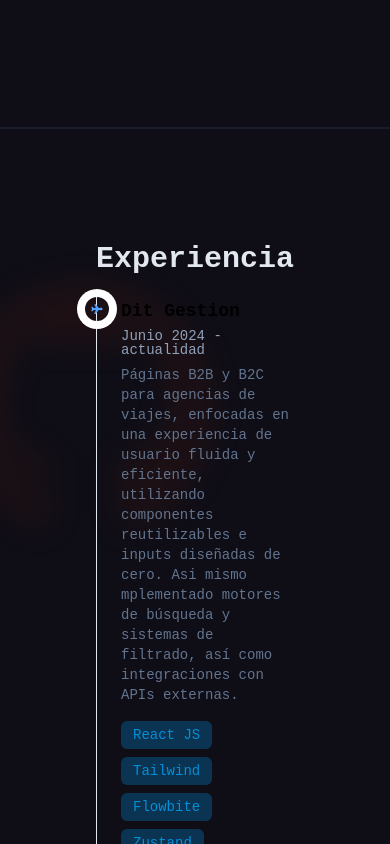
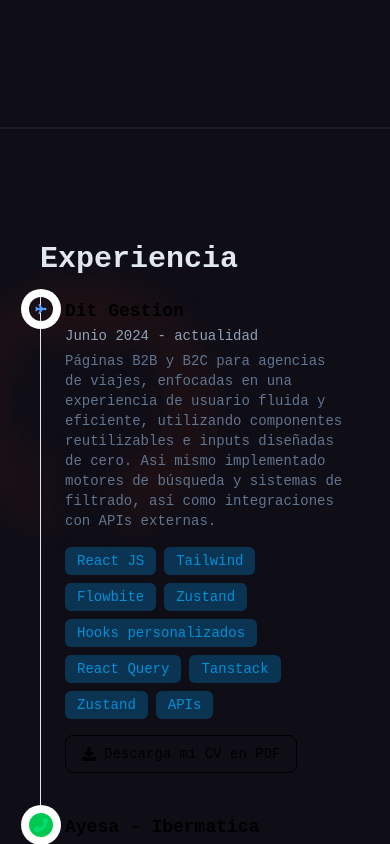
Before and after one commit to probablynotannie/probablynotannie, a React (Vite) app: page / in a window 390 px wide. Shown: the part 3680-4524 px from the top of the page. Built offline with nearby package versions, Linux system fonts and the light colour scheme.

Commit message:
arreglos

```diff
--- a/src/App.css
+++ b/src/App.css
@@ -2,7 +2,12 @@
         display: flex;
         justify-content: space-between;
         flex-direction: column;
-    background: rgb(15, 14, 23);
+
+            background: rgb(15, 14, 23);
+    }
+    #root{
+       width: 100vw;
+        overflow-x: hidden;
     }
    .floating-orb {
       position: absolute;
--- a/src/componentes/Landing.jsx
+++ b/src/componentes/Landing.jsx
@@ -37,13 +37,13 @@ function Landing() {
         </section>
         <section
           ref={expRef}
-          className="px-24 p-10 flex justify-center w-full py-28"
+          className="md:px-24 p-10 flex justify-center w-full py-28"
         >
           <Experiencia />
         </section>
         <section
           ref={proyectosRef}
-          className="px-24 p-10 flex justify-center w-full"
+          className="md:px-24 p-10 flex justify-center w-full"
         >
           <Listado />
         </section>
@@ -53,7 +53,6 @@ function Landing() {
         >
           <div className="bg-gradient-to-b from-black to-gray-900/40 ">
             <QuienSoy />
-
             <PuntosFuertes />
             <QuePido />
           </div>
--- a/src/componentes/landing/trayectoria/Experiencia.jsx
+++ b/src/componentes/landing/trayectoria/Experiencia.jsx
@@ -82,7 +82,7 @@ function Experiencia() {
         "APIs",
       ],
       descripcion:
-        " Páginas B2B y B2C para agencias de viajes, enfocadas en una  experiencia de usuario fluida y eficiente, utilizando componentes reutilizables e inputs diseñadas de cero. Asi mismo mplementado motores de búsqueda y sistemas de filtrado, así como integraciones con APIs externas.",
+        " Páginas B2B y B2C para agencias de viajes, enfocadas en una  experiencia de usuario fluida y eficiente, utilizando componentes reutilizables e inputs diseñadas de cero. Asi mismo implementado motores de búsqueda y sistemas de filtrado, así como integraciones con APIs externas.",
     },
   ];
 
```
